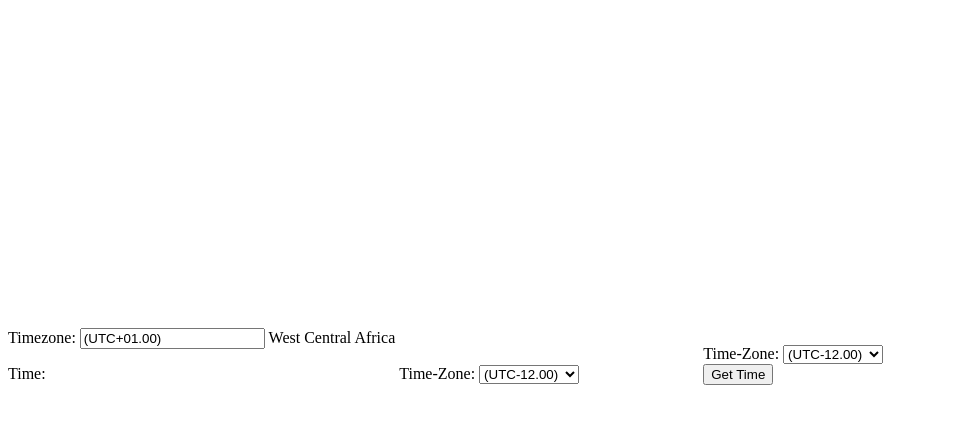
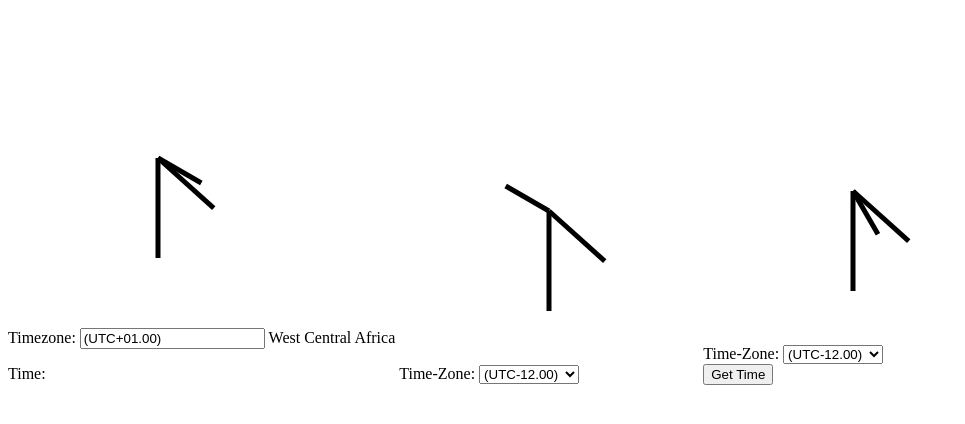
Before and after one commit to marytheresa/bc-20-analog-clock, a website: page index.html in a window 1280 px wide. Shown: the whole page, without its empty margins (0-965 px from the left). Drawn offline with Linux system fonts and the light colour scheme.

Commit message:
Make all 3 clocks work

```diff
--- a/js/displayTime.js
+++ b/js/displayTime.js
@@ -4,7 +4,8 @@ var Clock = function(timezone, canvas) {
 }
 
 Clock.prototype.startTimer = function() {
-	setInterval(this.checkTimezone(this.timezone), 1000);
+	self = this;
+	self.interval = setInterval(function(){self.checkTimezone(self.timezone)}, 1000);
 }
 
 Clock.prototype.checkTimezone = function() {
@@ -38,7 +39,7 @@ Clock.prototype.checkTimezone = function() {
       }
 	    return value;
 	};
-	this.displayTime();
+	this.displayTime(2);
 };
 
 Clock.prototype.displayTime = function(val) {
@@ -76,6 +77,8 @@ Clock.prototype.displayTime = function(val) {
 var clock1 = new Clock("(UTC-07)", document.getElementById("clock1"));
 var clock2 = new Clock("(UTC-01)", document.getElementById("clock2"));
 var clock3 = new Clock("(UTC-02)", document.getElementById("clock3"));
-clock1.startTimer();
-clock2.startTimer();
-clock3.startTimer();
+setInterval(function() {
+	clock3.displayTime(2);
+	clock2.displayTime(7);
+	clock1.displayTime(1);
+}, 1000)
```
Also changed, not shown: index.html (+2 -2 lines).
